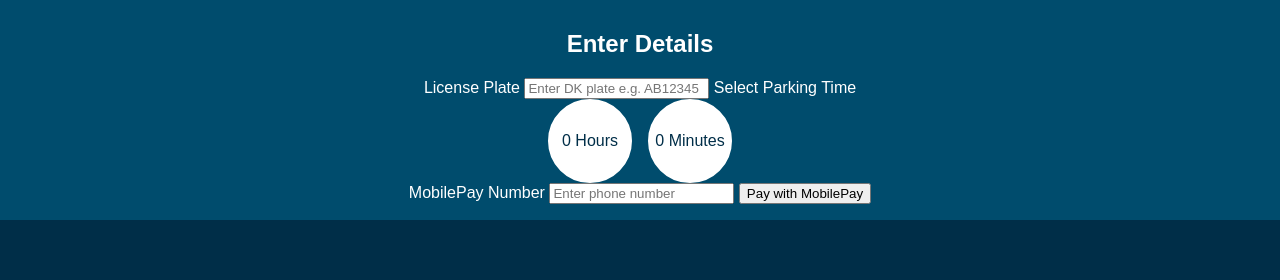
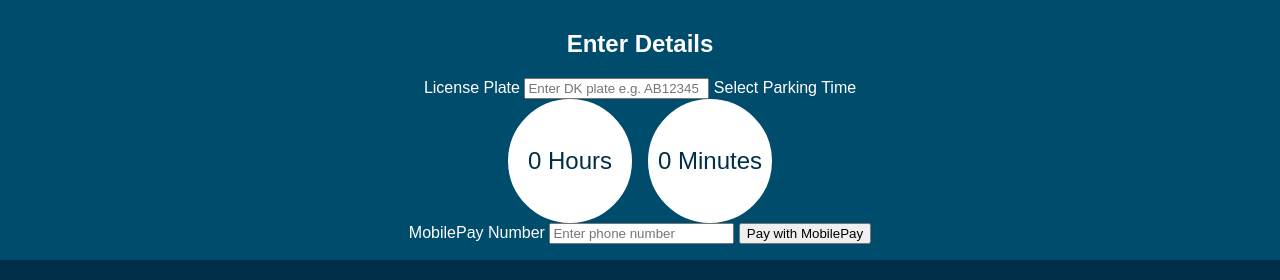
Before and after one commit to Dauda1010/qr-app, a plain HTML site: page index.html in a window 1280 px wide. Shown: the part 520-800 px from the top of the page. Drawn offline with Linux system fonts and the light colour scheme; some packages are replaced by stand-ins of ours.

Commit message:
Update styles.css

```diff
--- a/styles.css
+++ b/styles.css
@@ -36,14 +36,17 @@ nav a {
 }
 
 .wheel {
-    width: 80px;
-    height: 80px;
+    width: 120px; /* Updated size for better thumb accessibility */
+    height: 120px;
     border: 2px solid #fff;
     border-radius: 50%;
     display: flex;
     align-items: center;
     justify-content: center;
+    font-size: 1.5em; /* Larger font for readability */
     color: #002E48;
-    background: white;
+    background-color: white;
     cursor: pointer;
+    user-select: none; /* Prevents text selection when dragging */
+    touch-action: none; /* Improves touch interaction */
 }
```
